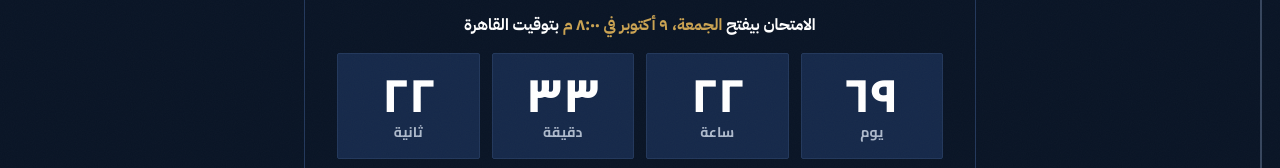
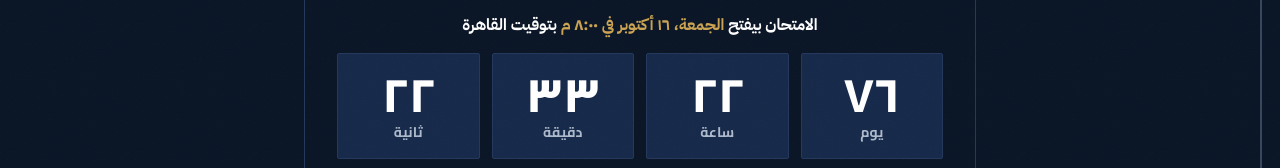
Before and after one commit to Anas18844/web, a Next.js app: page /exam/unit-1 in a window 1280 px wide. Shown: the part 487-655 px from the top of the page. Built offline with nearby package versions, Linux system fonts and the light colour scheme; no server answers.

Commit message:
update - unit 1 exam retake window: fri 16 oct 8pm to sat 17 oct 6pm (last start 4pm) - aa - 15102026
Co-Authored-By: Claude Opus 5.5 <noreply@anthropic.com>

```diff
--- a/src/content/unit-exam.ts
+++ b/src/content/unit-exam.ts
@@ -4,9 +4,14 @@
  * Plan: mr-anas-hq/brain/plans/2026-10-online-unit-exam/plan.md
  *
  * Every time here is an absolute instant with its offset written out. Egypt is
- * on daylight-saving time (UTC+3) until the last Thursday of October, so the
- * exam night of Friday 9 October 2026 is +03:00. The server decides with these;
- * the browser only displays them.
+ * on daylight-saving time (UTC+3) until the last Thursday of October, so both
+ * exam nights are +03:00. The server decides with these; the browser only
+ * displays them.
+ *
+ * First sitting: Fri 9 Oct 20:00 → last start Sat 10 Oct 16:00 → closed 18:00.
+ * Retake (owner, 2026-10-15), same paper and same rules, open to anyone:
+ * Fri 16 Oct 20:00 → last start Sat 17 Oct 16:00 → closed 18:00. A number that
+ * already has an attempt gets that attempt back, not a new one.
  */
 export const UNIT_EXAM = {
   slug: 'unit-1',
@@ -15,12 +20,12 @@ export const UNIT_EXAM = {
   grade: 'الصف الثاني بكالوريا · البرمجة والذكاء الاصطناعي',
 
   /** The exam opens — the countdown on the page runs to this moment. */
-  opensAt: '2026-10-09T20:00:00+03:00',
+  opensAt: '2026-10-16T20:00:00+03:00',
   /** Last moment a student may START, so everyone gets the full two hours. */
-  lastStartAt: '2026-10-10T16:00:00+03:00',
+  lastStartAt: '2026-10-17T16:00:00+03:00',
   /** Nothing is accepted after this — same instant as the site announcement
    *  (SECOND_BACC_COMPREHENSIVE_EXAM.endsAt). lastStartAt + minutes must not pass it. */
-  closesAt: '2026-10-10T18:00:00+03:00',
+  closesAt: '2026-10-17T18:00:00+03:00',
 
   minutes: 120,
   questions: 45,
```
